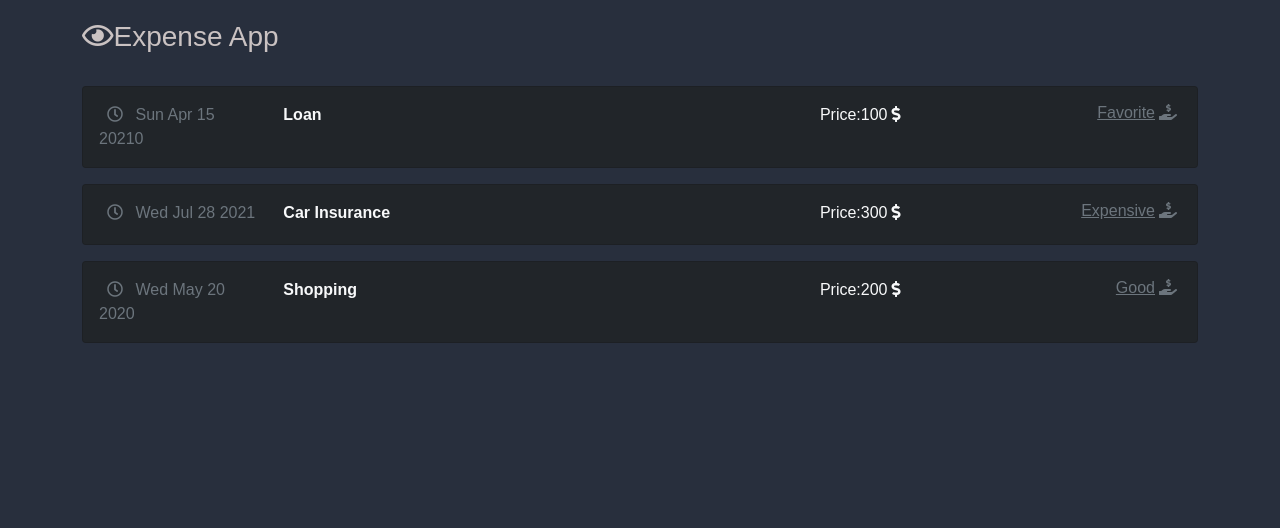
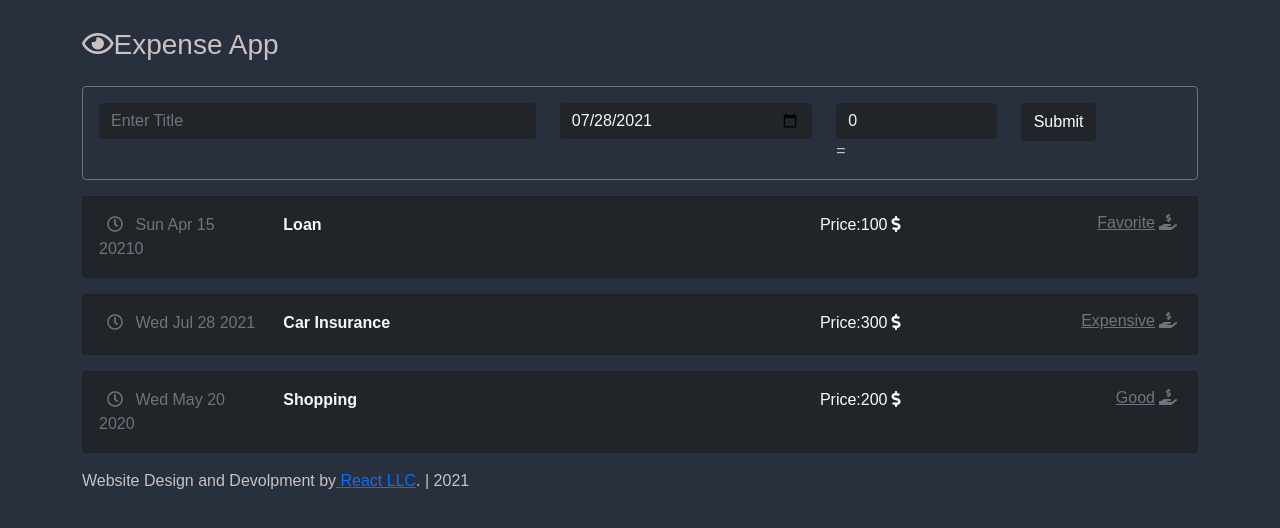
Before and after one commit to hasmikyeganyan/react-tutorial, a React (Create React App) app: page / in a window 1280 px wide. Shown: the top 528 px of the page. Built offline with nearby package versions, Linux system fonts and the light colour scheme.

Commit message:
form changes

```diff
--- a/package.json
+++ b/package.json
@@ -6,6 +6,7 @@
     "@testing-library/jest-dom": "^5.14.1",
     "@testing-library/react": "^11.2.7",
     "@testing-library/user-event": "^12.8.3",
+    "moment": "^2.29.1",
     "react": "^17.0.2",
     "react-dom": "^17.0.2",
     "react-scripts": "4.0.3",
--- a/src/App.js
+++ b/src/App.js
@@ -1,8 +1,11 @@
 import React from 'react';
 import './App.css';
-import ExpenseItem from './components/expense/ExpenseItem';
+
 import ExpenseItemTitle from './components/expense/ExpenseTitle';
 import AppTitle from './components/AppTitle';
+import Footer from './components/layout/footer';
+import NewExpense from './components/newExpense/newExpense';
+import Expenses from './components/expense/Expenses';
 
 const App=() =>{
   const expenses=[
@@ -28,13 +31,14 @@ const App=() =>{
 return (
     <div className="App container">
       <AppTitle />
-      <br />
-      <ExpenseItem  title={expenses[0].title} price ={expenses[0].price} date={expenses[0].date} status={expenses[0].status} />
-      <ExpenseItem title={expenses[1].title} price ={expenses[1].price} date={expenses[1].date} status={expenses[1].status}/>
-      <ExpenseItem title={expenses[2].title} price ={expenses[2].price} date={expenses[2].date} status={expenses[2].status} />
+
+      <NewExpense />
+
+     <Expenses expenses={expenses}/>
+    <Footer date={new Date().getFullYear()} />
     </div>
   );
-}
+};
 
 
 export default App;
--- a/src/components/AppTitle.js
+++ b/src/components/AppTitle.js
@@ -1,8 +1,8 @@
 
 const AppTitle = ()=>(
 
-    <h3>
-             <i class='far fa-eye'> </i>Expense App
+    <h3 className='mt-2 mb-4'>
+             <i className='far fa-eye'> </i>Expense App
                  </h3>
     );
 
--- a/src/components/expense/ExpenseItem.js
+++ b/src/components/expense/ExpenseItem.js
@@ -1,20 +1,30 @@
+import { useState } from 'react';
 import ExpensePrice from './ExpensePrice';
 import ExpenseTitle from './ExpenseTitle';
 import ExpenseStatus from './ExpenseStatus';
 import Card from '../shared/Card';
-const ExpenseItem=(props)=>(
+const ExpenseItem=(props)=>{
+
+
+
+
+
+  return (
 <Card>
       <div className='row'>
           <ExpenseTitle title={props.title} date={props.date}  />
 
           <div className='col-6  align-middle text-end'>
           <div className='row'>
+
+
            <div className='col-6 '>
             <ExpensePrice price={props.price} />
           </div>
             <div className='col-6'>
               <ExpenseStatus status={props.status}/>
             </div>
+
           </div>
          </div>
 </div>
@@ -22,8 +32,8 @@ const ExpenseItem=(props)=>(
 
 
 
+  );
 
-
-);
+};
 
 export default ExpenseItem;
--- a/src/components/expense/ExpenseTitle.js
+++ b/src/components/expense/ExpenseTitle.js
@@ -3,7 +3,7 @@ const ExpenseTitle=(props)=>(
     <div className='col-6 '>
               <div className='row'>
             <div className='col-4 text-secondary'>
-            <i class='far fa-clock px-2' ></i>{' '}
+            <i className='far fa-clock px-2' ></i>{' '}
             {props.date.toDateString()}
             </div>
             <div className='col-8'>
--- /dev/null
+++ b/src/components/expense/Expenses.js
@@ -0,0 +1,27 @@
+import ExpenseItem from './ExpenseItem';
+const Expenses =(props)=>{
+    return(
+        <div>
+             <ExpenseItem
+              title={props.expenses[0].title}
+               price ={props.expenses[0].price}
+               date={props.expenses[0].date}
+               status={props.expenses[0].status}
+               />
+      <ExpenseItem
+       title={props.expenses[1].title}
+        price ={props.expenses[1].price}
+         date={props.expenses[1].date}
+          status={props.expenses[1].status}
+          />
+      <ExpenseItem
+      title={props.expenses[2].title}
+       price ={props.expenses[2].price}
+        date={props.expenses[2].date}
+         status={props.expenses[2].status}
+         />
+        </div>
+
+    )
+};
+export default Expenses;
--- /dev/null
+++ b/src/components/layout/footer.js
@@ -0,0 +1,15 @@
+const Footer =(props)=>{
+ return (
+     <footer className='mastfoot mt-aito'>
+<div className='inner'>
+<p>
+  Website Design and Devolpment by
+  <a href='https://reactjs.org/'>  React LLC</a>.
+  | {props.date}
+</p>
+</div>
+
+     </footer>
+ )
+};
+export default Footer;
--- /dev/null
+++ b/src/components/newExpense/newExpense.js
@@ -0,0 +1,10 @@
+import NewExpenseForm from "./newExpenseForm"
+
+const NewExpense =()=>{
+return(<div className='card bg-transparent border-secondary p-3 mb-3'>
+    <NewExpenseForm />
+</div>
+)
+};
+
+export default NewExpense;
--- /dev/null
+++ b/src/components/newExpense/newExpenseForm.js
@@ -0,0 +1,50 @@
+import NewExpenseInput from "./newExpenseInput";
+import { useState } from "react";
+import moment from "moment";
+const NewExpenseForm =()=>{
+    const[title,setTitle]=useState('');
+    const[date,setDate]=useState(new Date());
+    const[price,setPrice]=useState(0);
+
+            const changeTitle=(event) =>setTitle(event.target.value);
+            const changeDate =(event)=>setDate(event.target.value);
+            const changePrice =(event)=>setPrice(event.target.value);
+            const onSubmit=()=> console.log(title,date,price);
+
+        return(
+    <form>
+        <div className="row">
+            <div className='col-5 '>
+                <NewExpenseInput type='text'
+                 placeholder='Enter Title'
+                onChange={changeTitle}
+                value={title}
+                />
+
+            </div>
+            <div className='col-3'>
+            <NewExpenseInput type='date'
+            placeholder='Enter Date'
+            onChange={changeDate}
+            value={moment(date).format('YYYY-MM-DD')
+            }
+            />
+            </div>
+            <div className='col-2'>
+            <NewExpenseInput type='number'
+             placeholder='Enter Price'
+             onChange={changePrice}
+             value={price}
+             />
+           =
+            </div>
+            <div className='col-2'>
+                <button type='button'className='btn  btn-dark' onClick={onSubmit}>Submit</button>
+            </div>
+
+        </div>
+    </form>
+        );
+};
+
+export default NewExpenseForm;
--- /dev/null
+++ b/src/components/newExpense/newExpenseInput.js
@@ -0,0 +1,11 @@
+const NewExpenseInput =(props)=>{
+    return(
+    <input
+             type={props.type}
+            className='form-control bg-dark text-light border-0'
+                placeholder={props.placeholder}
+                value={props.value}
+                onChange={props.onChange}/>
+    );
+};
+export default NewExpenseInput;
```
Also changed, not shown: 1 other file (tests, documents, lock files or other folders).
